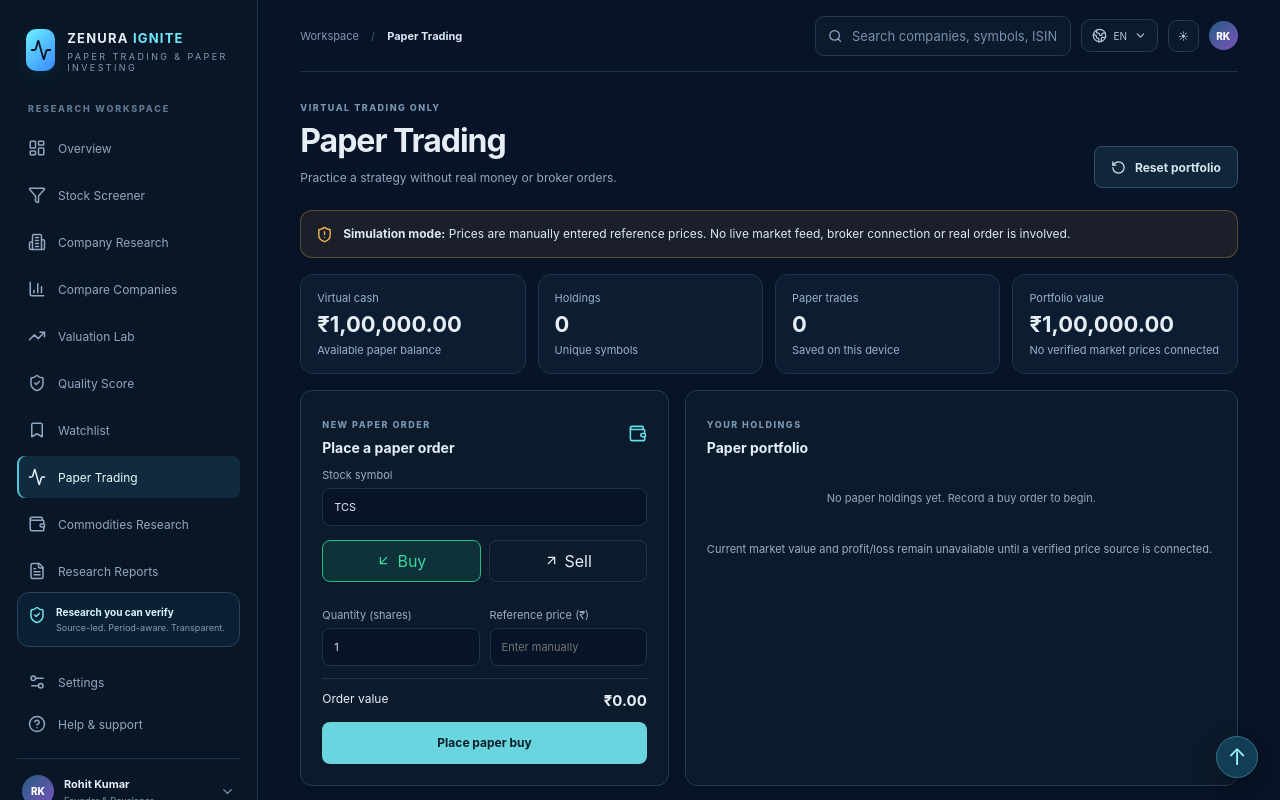
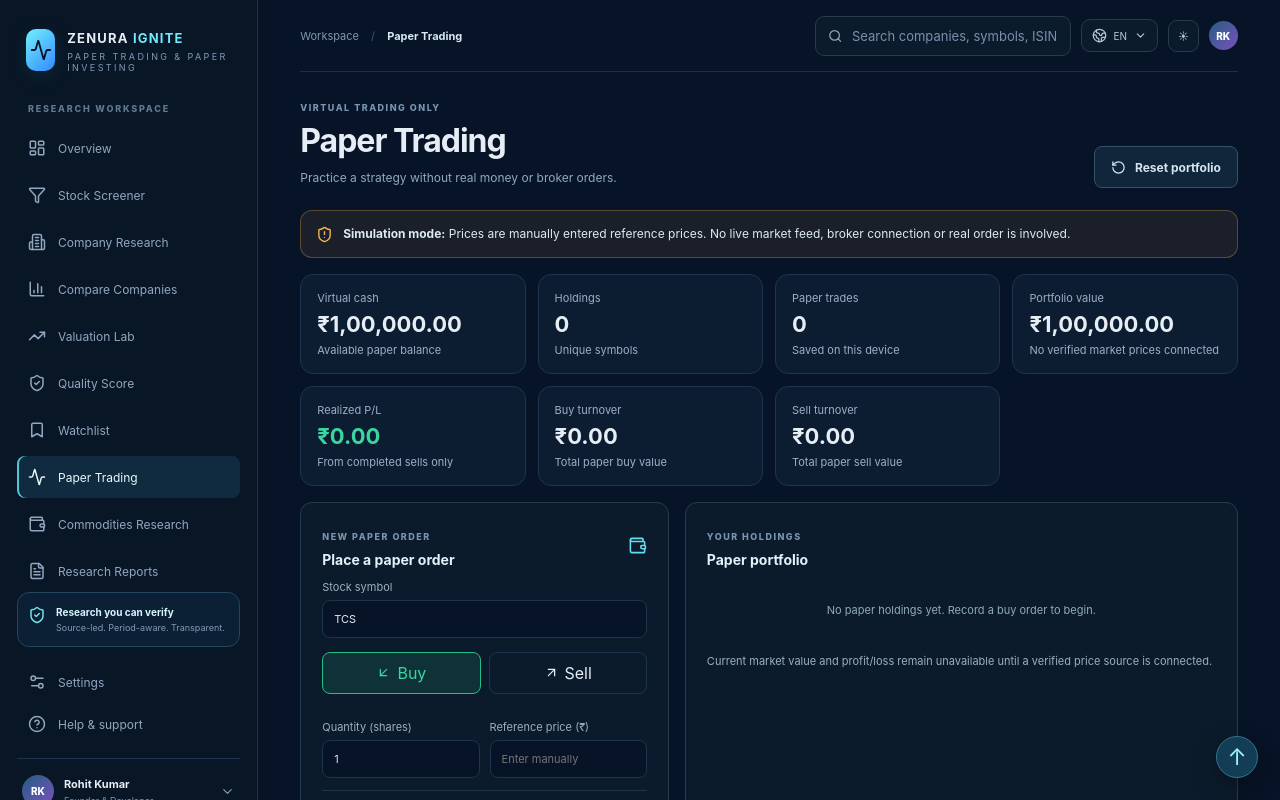
Before and after one commit to sharerohit111-pixel/zenura-ignite-stock-picker, a React (Vite) app: page / in a window 1280 px wide. Both pictures are taken after a click on the button "Paper Trading". Shown: the top 800 px of the page. Built offline with nearby package versions, Linux system fonts and the light colour scheme.

Commit message:
Show realized P&L and paper trade turnover analytics

```diff
--- a/src/features/paper-trading/PaperTradingWorkspace.tsx
+++ b/src/features/paper-trading/PaperTradingWorkspace.tsx
@@ -2,6 +2,7 @@ import { useEffect, useMemo, useState } from 'react';
 import { ArrowDownLeft, ArrowUpRight, RotateCcw, ShieldAlert, Wallet } from 'lucide-react';
 import { createPaperPortfolio, placePaperOrder, valuePaperPortfolio, type PaperPortfolio } from './engine';
 import { downloadPaperTradesCsv } from './export';
+import { calculatePaperTradingAnalytics } from './analytics';
 import './paper-trading.css';
 
 const STORAGE_KEY = 'zi-paper-portfolio-v1';
@@ -32,6 +33,7 @@ export default function PaperTradingWorkspace({language}:{language:'EN'|'HI'}) {
   const [messageError,setMessageError] = useState(false);
   useEffect(()=>{try{localStorage.setItem(STORAGE_KEY,JSON.stringify(portfolio));}catch{setMessage(hi?'इस डिवाइस पर सेव नहीं हो पाया।':'Could not save on this device.');setMessageError(true);}},[portfolio,hi]);
   const valuation = useMemo(()=>valuePaperPortfolio(portfolio,{}),[portfolio]);
+  const analytics = useMemo(()=>calculatePaperTradingAnalytics(portfolio.trades),[portfolio.trades]);
   const positions = Object.values(portfolio.positions);
   const submit = () => {
     const result = placePaperOrder(portfolio,{symbol,side,quantity:Number(quantity),price:Number(price)});
@@ -55,6 +57,9 @@ export default function PaperTradingWorkspace({language}:{language:'EN'|'HI'}) {
       <article className="paper-metric"><span>{hi?'होल्डिंग्स':'Holdings'}</span><strong>{positions.length}</strong><small>{hi?'अलग-अलग सिंबल':'Unique symbols'}</small></article>
       <article className="paper-metric"><span>{hi?'कुल पेपर ट्रेड':'Paper trades'}</span><strong>{portfolio.trades.length}</strong><small>{hi?'इस डिवाइस पर सेव':'Saved on this device'}</small></article>
       <article className="paper-metric"><span>{hi?'पोर्टफोलियो मूल्य':'Portfolio value'}</span><strong>{valuation.totalEquity===null?hi?'कीमत उपलब्ध नहीं':'Price unavailable':money(valuation.totalEquity)}</strong><small>{hi?'होल्डिंग कीमतें उपलब्ध नहीं':'No verified market prices connected'}</small></article>
+      <article className="paper-metric"><span>{hi?'वास्तविक लाभ/हानि':'Realized P/L'}</span><strong className={analytics.realizedProfitLoss>=0?'paper-buy':'paper-sell'}>{analytics.valid?money(analytics.realizedProfitLoss):hi?'डेटा अमान्य':'Invalid ledger'}</strong><small>{hi?'बेचे गए शेयरों पर':'From completed sells only'}</small></article>
+      <article className="paper-metric"><span>{hi?'कुल खरीद':'Buy turnover'}</span><strong>{analytics.valid?money(analytics.buyTurnover):'—'}</strong><small>{hi?'पेपर खरीद का कुल मूल्य':'Total paper buy value'}</small></article>
+      <article className="paper-metric"><span>{hi?'कुल बिक्री':'Sell turnover'}</span><strong>{analytics.valid?money(analytics.sellTurnover):'—'}</strong><small>{hi?'पेपर बिक्री का कुल मूल्य':'Total paper sell value'}</small></article>
     </div>
     <div className="paper-layout">
       <div className="panel paper-order-panel"><div className="panel-title"><div><span className="eyebrow muted">{hi?'नया पेपर ऑर्डर':'NEW PAPER ORDER'}</span><h3>{hi?'ऑर्डर दर्ज करें':'Place a paper order'}</h3></div><Wallet size={19}/></div>
```
